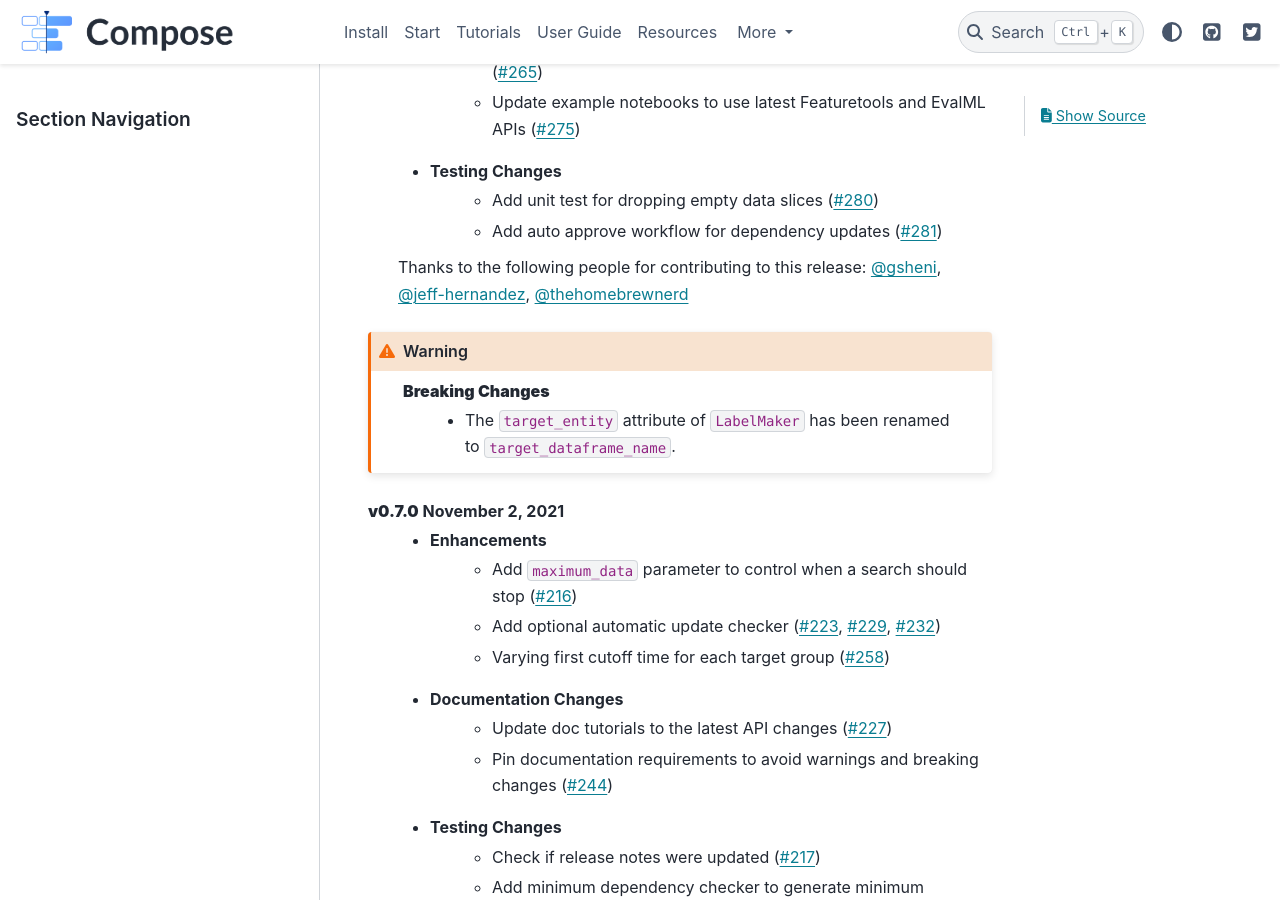
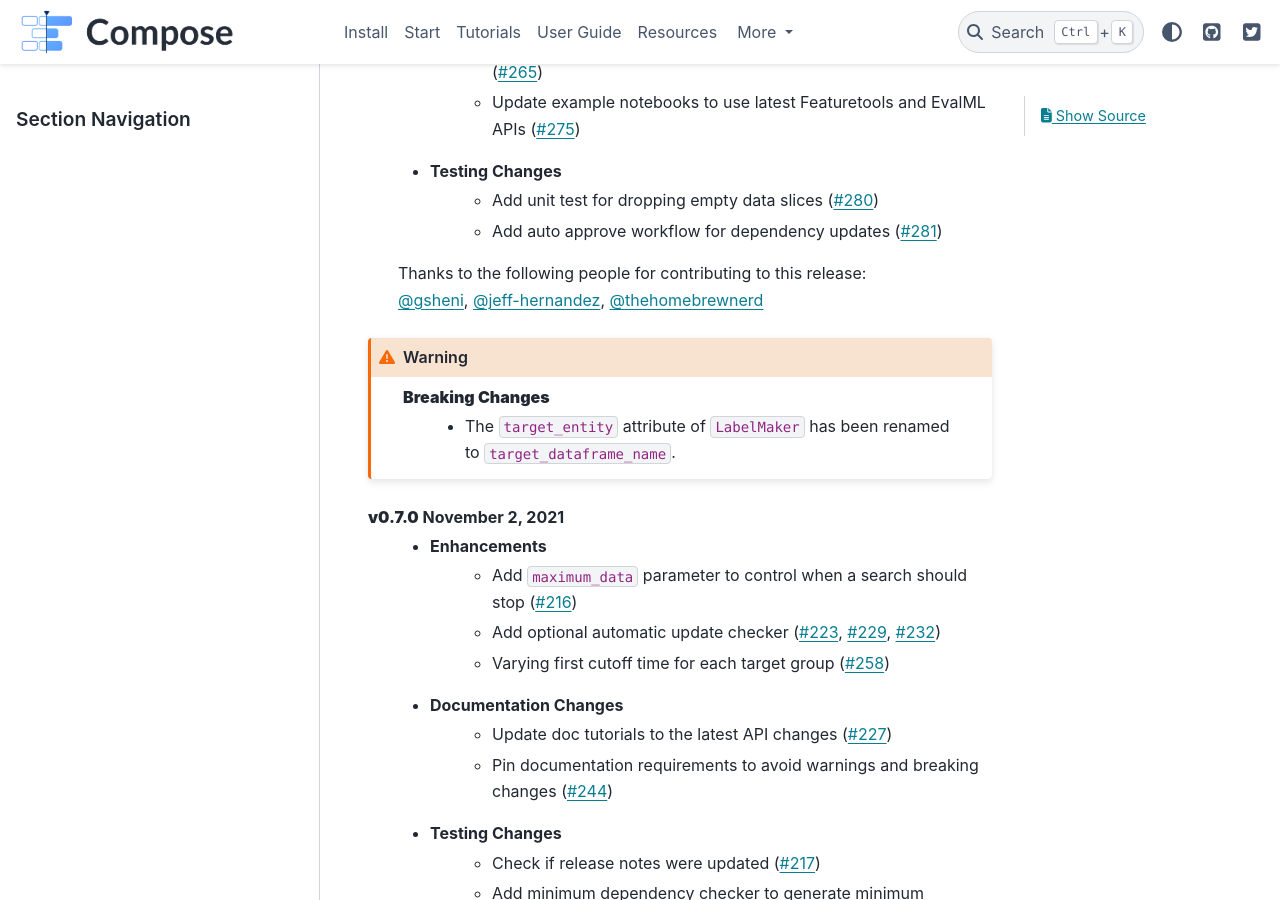
Before and after one commit to alteryx/compose, a Sphinx documentation site: the page built from docs/source/release_notes.rst, in a window 1280 px wide and 900 px high, scrolled down 580 px. Built offline with Sphinx 7.4.7 and the PyData theme 0.15.4, drawn with Linux system fonts in a browser that asks for light colours; comment, search, counter and statistics services are not loaded.

```diff
--- a/docs/source/release_notes.rst
+++ b/docs/source/release_notes.rst
@@ -28,8 +28,8 @@ Release Notes
         * Add unit test for dropping empty data slices (:pr:`280`)
         * Add auto approve workflow for dependency updates (:pr:`281`)
 
-    Thanks to the following people for contributing to this release:
-    :user:`gsheni`, :user:`jeff-hernandez`, :user:`thehomebrewnerd`
+    | Thanks to the following people for contributing to this release:
+    | :user:`gsheni`, :user:`jeff-hernandez`, :user:`thehomebrewnerd`
 
 .. warning::
 
```
